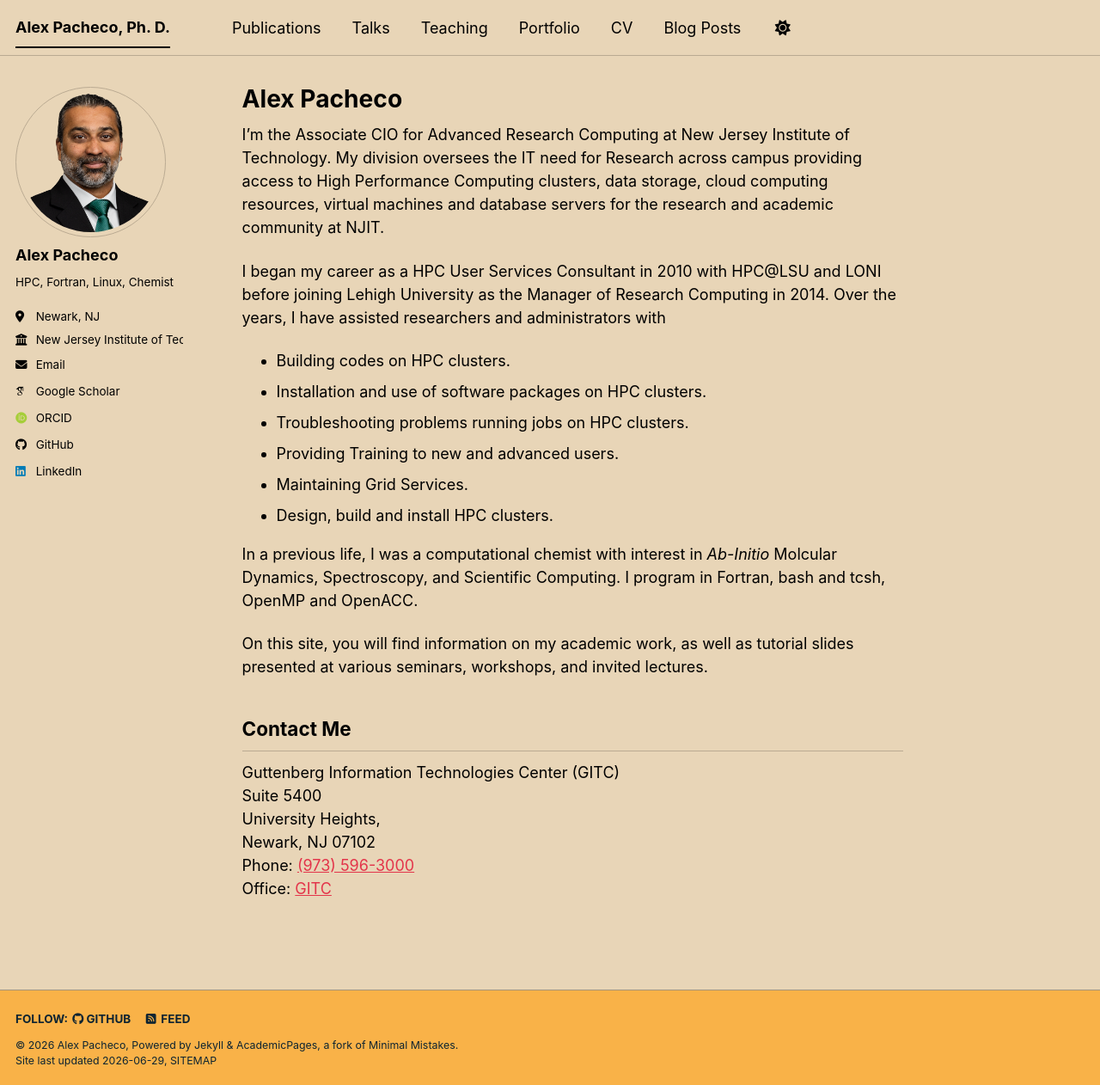
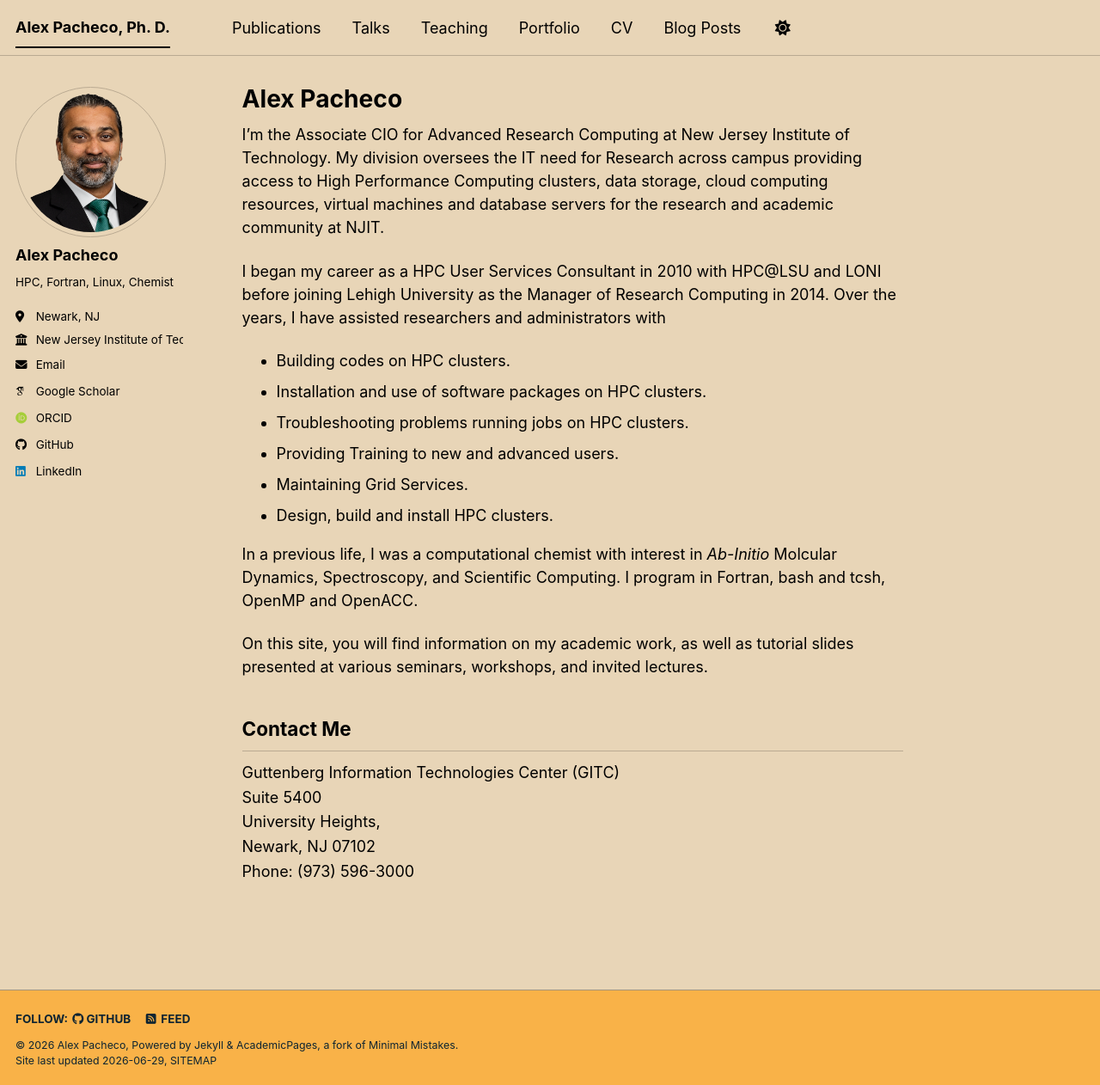
Before and after one commit to alexpacheco/academicpages, a Jekyll site: the page built from _pages/about.md, in a window 1280 px wide and 1262 px high. Shown: the whole window at 86% size. Built offline with Jekyll 4.4.1, drawn with Linux system fonts in a browser that asks for light colours; some web fonts are replaced; a script bundle is joined from its source files by our own code; library files that are not in the unit come from our copies.

Commit message:
Updated about.md
Changed the contact information within <address> ... </address> tags

```diff
--- a/_pages/about.md
+++ b/_pages/about.md
@@ -26,9 +26,10 @@ On this site, you will find information on my academic work, as well as tutorial
 
 ## Contact Me
 
-Guttenberg Information Technologies Center (GITC) <br />
-Suite 5400 <br />
-University Heights,<br />
-Newark, NJ 07102<br />
-Phone: <a href="tel:+9735963000">(973) 596-3000</a><br />
-Office: <a href="https://maps.app.goo.gl/vsH564EibxVWRyDz7">GITC</a><br />
+<address style="font-style: normal; line-height: 1.6;">
+  Guttenberg Information Technologies Center (GITC)<br />
+  Suite 5400<br />
+  University Heights,<br />
+  Newark, NJ 07102<br />
+  Phone: (973) 596-3000<br />
+</address>
```
